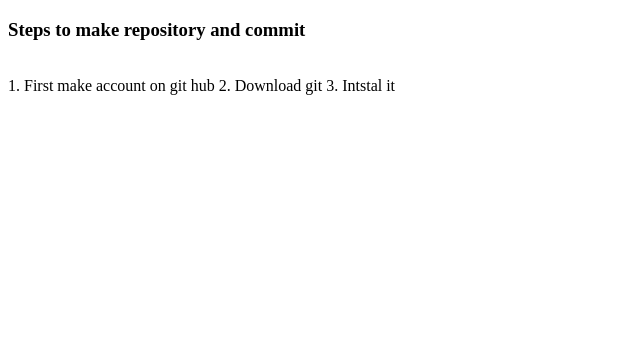
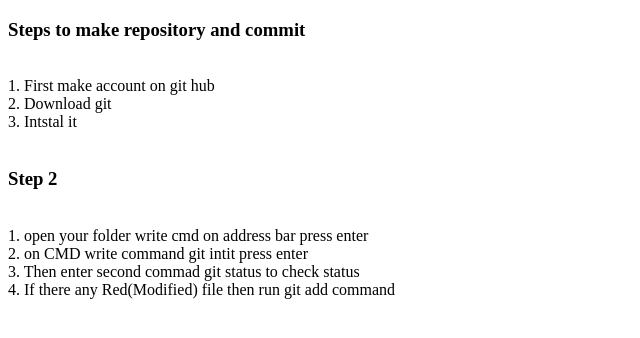
Before and after one commit to Hamid-mian/FirsthtmlPage, a plain HTML site: page index.html in a window 1280 px wide. Shown: the whole page, without its empty margins (0-640 px from the left). Drawn offline with Linux system fonts and the light colour scheme.

Commit message:
steps to git init check status add file

```diff
--- a/index.html
+++ b/index.html
@@ -8,9 +8,14 @@
 </head>
 <body>
     <p><h3>Steps to make repository and commit</h3><br>
-    1. First make account on git hub
-    2. Download git
-    3. Intstal it
+    1. First make account on git hub <br>
+    2. Download git <br>
+    3. Intstal it<br><br>
+    <h3>Step 2</h3><br>
+     1. open your folder write cmd on address bar press enter<br>
+     2. on CMD write command git intit press enter<br>
+     3. Then enter second commad git status to check status<br>
+     4. If there any Red(Modified) file then run git add command<br>
     </p>
 
 </body>
```
